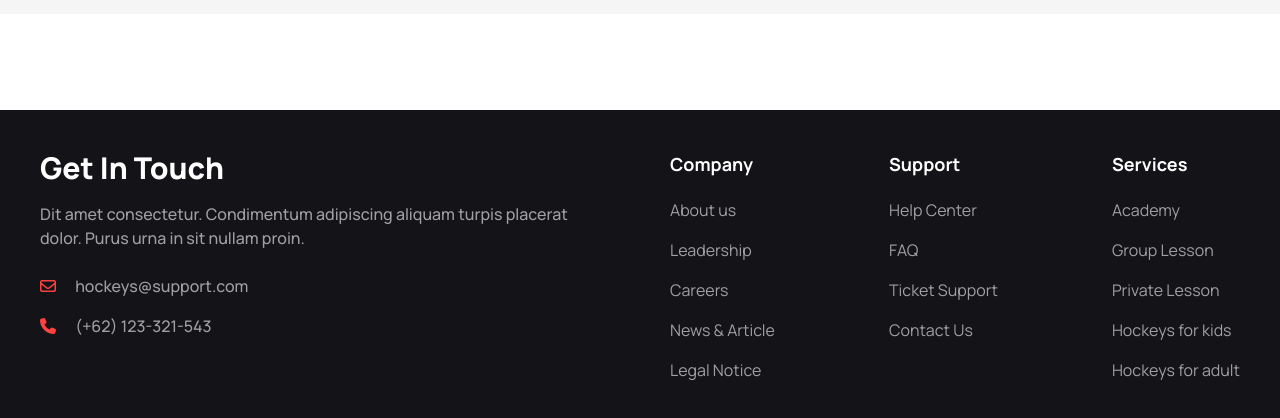
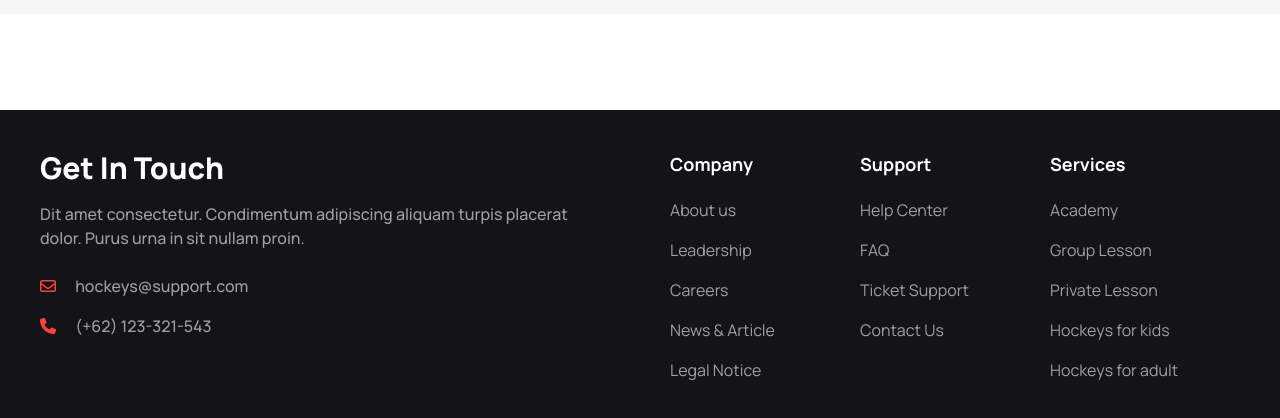
Before and after one commit to Shahriar-Hossain-Alvi/Hockey-s, a plain HTML site: page index.html in a window 1280 px wide. Shown: the part 5467-5885 px from the top of the page. Drawn offline with nearby package versions, Linux system fonts and the light colour scheme.

Commit message:
fixed design for large mobile

```diff
--- a/index.html
+++ b/index.html
@@ -597,7 +597,7 @@
         <!-- ============================footer section============================= -->
     <footer class="p-10 bg-hockey-secondary ">
         <div class="container mx-auto flex flex-col lg:flex-row justify-between lg:space-x-14">
-            <div class="md:w-1/2 lg:w-1/2 text-center md:text-start md:mr-1 lg:text-start mb-10 lg:mb-0">
+            <div class="lg:w-1/2 text-center md:text-start md:mr-1 lg:text-start mb-10 lg:mb-0">
                 <h2 class="text-white text-3xl font-extrabold mb-4">Get In Touch</h2>
                 <p class="text-base font-medium text-white text-opacity-60 mb-6">Dit amet consectetur. Condimentum adipiscing
                     aliquam turpis placerat dolor. Purus urna in sit nullam proin. </p>
@@ -610,8 +610,9 @@
                     (+62) 123-321-543
                 </p>
             </div>
-            <div class="lg:w-1/2 flex flex-wrap justify-between">
-                <div class="flex flex-col text-white text-opacity-60 space-y-4 text-center md:text-start lg:text-start mb-6 md:mb-0 lg:mb-0 md:mr-1">
+            <div class="lg:w-1/2 block md:flex lg:flex">
+                <div class="flex justify-between lg:w-2/3">
+                    <div class=" lg:w-1/2 flex flex-col text-white text-opacity-60 space-y-4 text-center md:text-start lg:text-start mb-6 md:mb-0 lg:mb-0 md:mr-1">
                         <header class="text-lg font-bold text-white opacity-100 mb-1">Company</header>
                         <a class="link link-hover">About us</a>
                         <a class="link link-hover">Leadership</a>
@@ -619,14 +620,15 @@
                         <a class="link link-hover">News & Article</a>
                         <a class="link link-hover">Legal Notice</a>
                     </div>
-                <div class="flex flex-col text-white text-opacity-60 space-y-4 text-center lg:text-start mb-6 lg:mb-0 md:text-start md:mr-1">
+                    <div class=" lg:w-1/2 flex flex-col text-white text-opacity-60 space-y-4 text-center lg:text-start mb-6 lg:mb-0 md:text-start md:mr-1">
                         <header class="text-lg font-bold text-white opacity-100 mb-1">Support</header>
                         <a class="link link-hover">Help Center</a>
                         <a class="link link-hover">FAQ</a>
                         <a class="link link-hover">Ticket Support</a>
                         <a class="link link-hover">Contact Us</a>
                     </div>
-                <div class="flex flex-col mx-auto md:mx-0 lg:mx-0 text-white text-opacity-60 space-y-4 text-center lg:text-start md:text-start md:mr-1">
+                </div>
+                <div class=" lg:w-1/3 flex flex-col mx-auto md:mx-0 lg:mx-0 text-white text-opacity-60 space-y-4 text-center lg:text-start md:text-start md:mr-1">
                     <header class="text-lg font-bold text-white opacity-100 mb-1">Services</header>
                     <a class="link link-hover">Academy</a>
                     <a class="link link-hover">Group Lesson</a>
```
Lines whose indentation alone changed are shown as unchanged.
